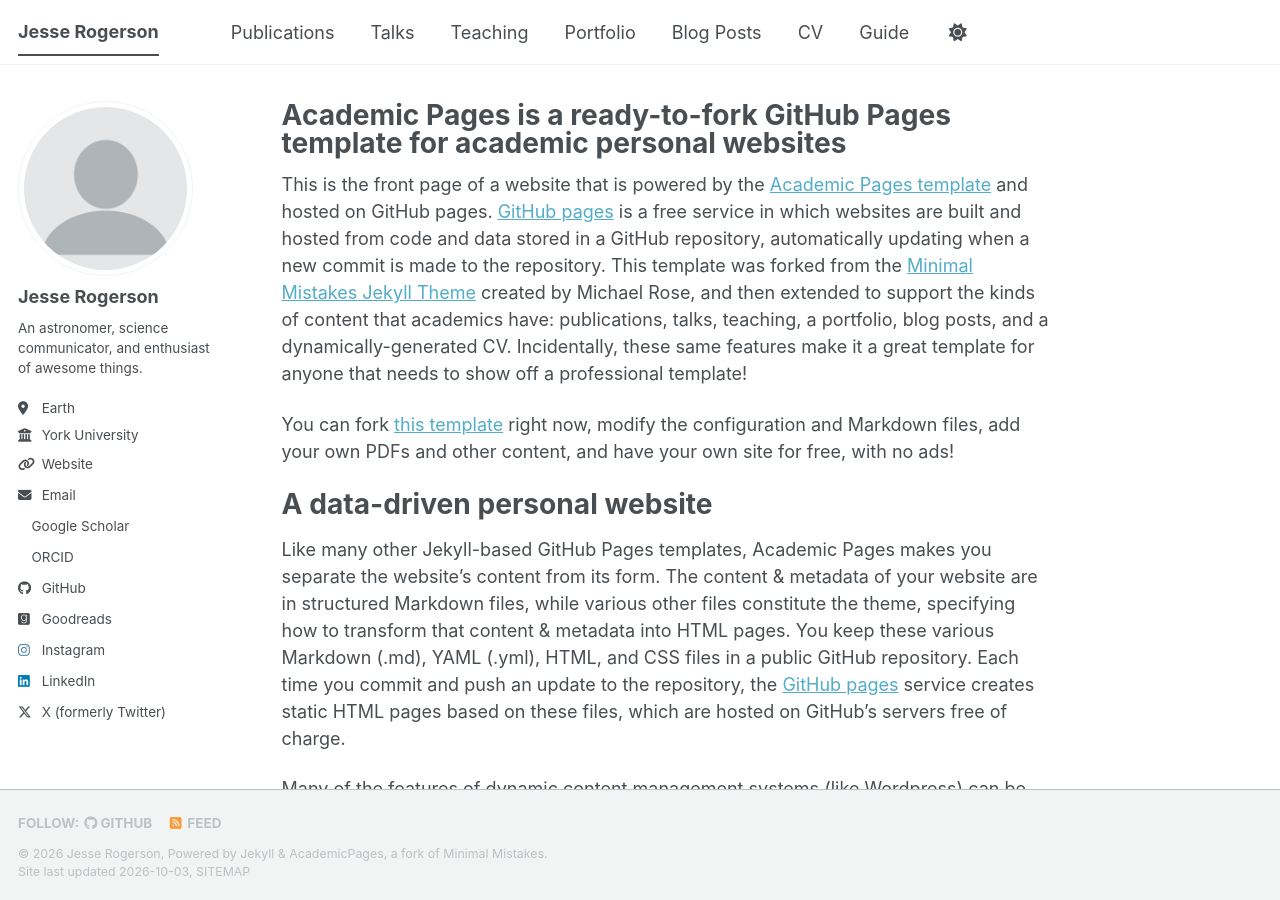
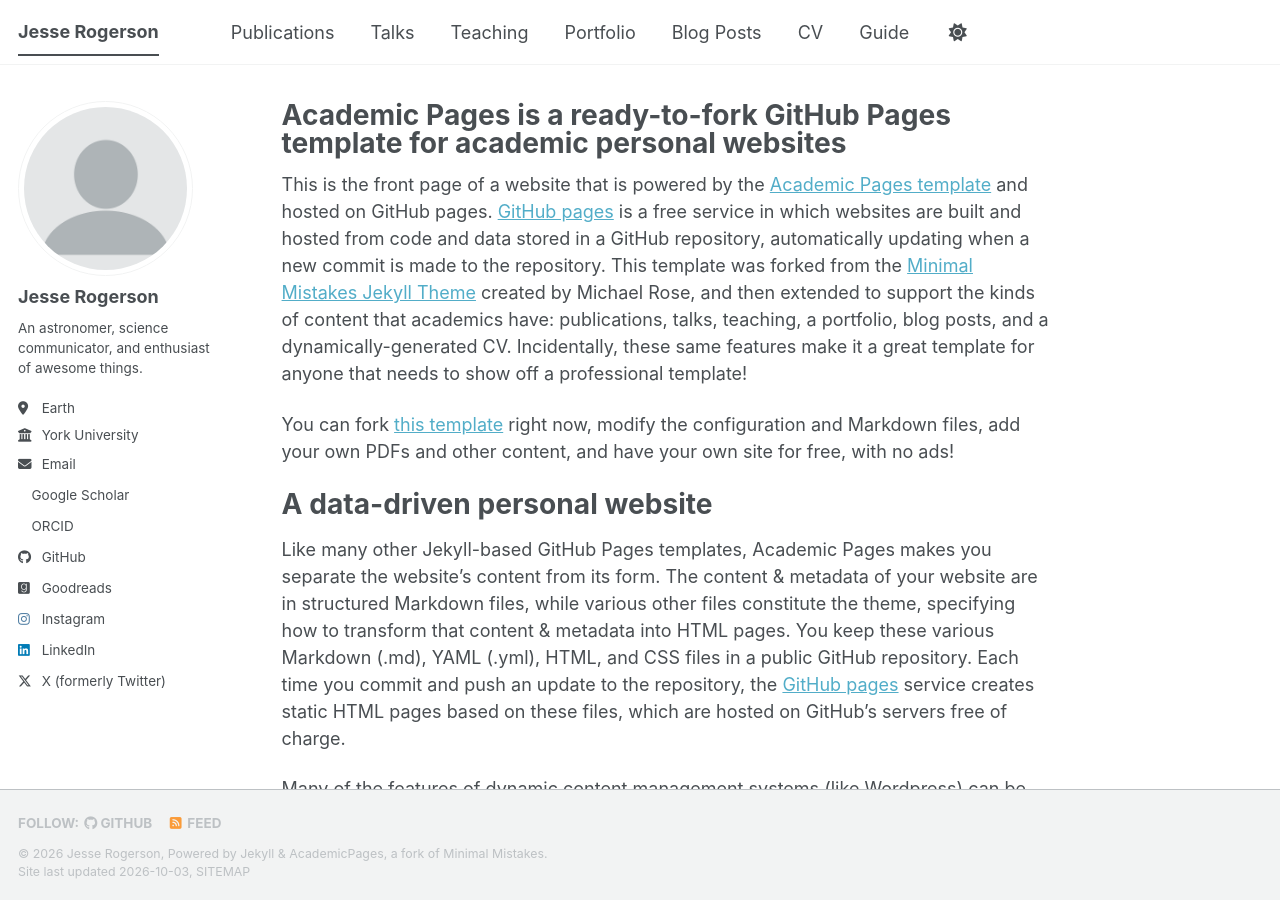
Before and after one commit to jesserogerson/jesserogerson.github.io, a Jekyll site: the page built from _pages/about.md, in a window 1280 px wide and 900 px high. Built offline with Jekyll 4.4.1, drawn with Linux system fonts in a browser that asks for light colours; a style sheet for code colours, icons or effects is not loaded.

```diff
--- a/_config.yml
+++ b/_config.yml
@@ -29,7 +29,7 @@ author:
   bio              : "An astronomer, science communicator, and enthusiast of awesome things."
   location         : "Earth"
   employer         : "York University"
-  uri              : "jesserogerson.com"
+  uri              : #"jesserogerson.com"
   email            : "rogerson@yorku.ca"
 
   # Academic websites
```
